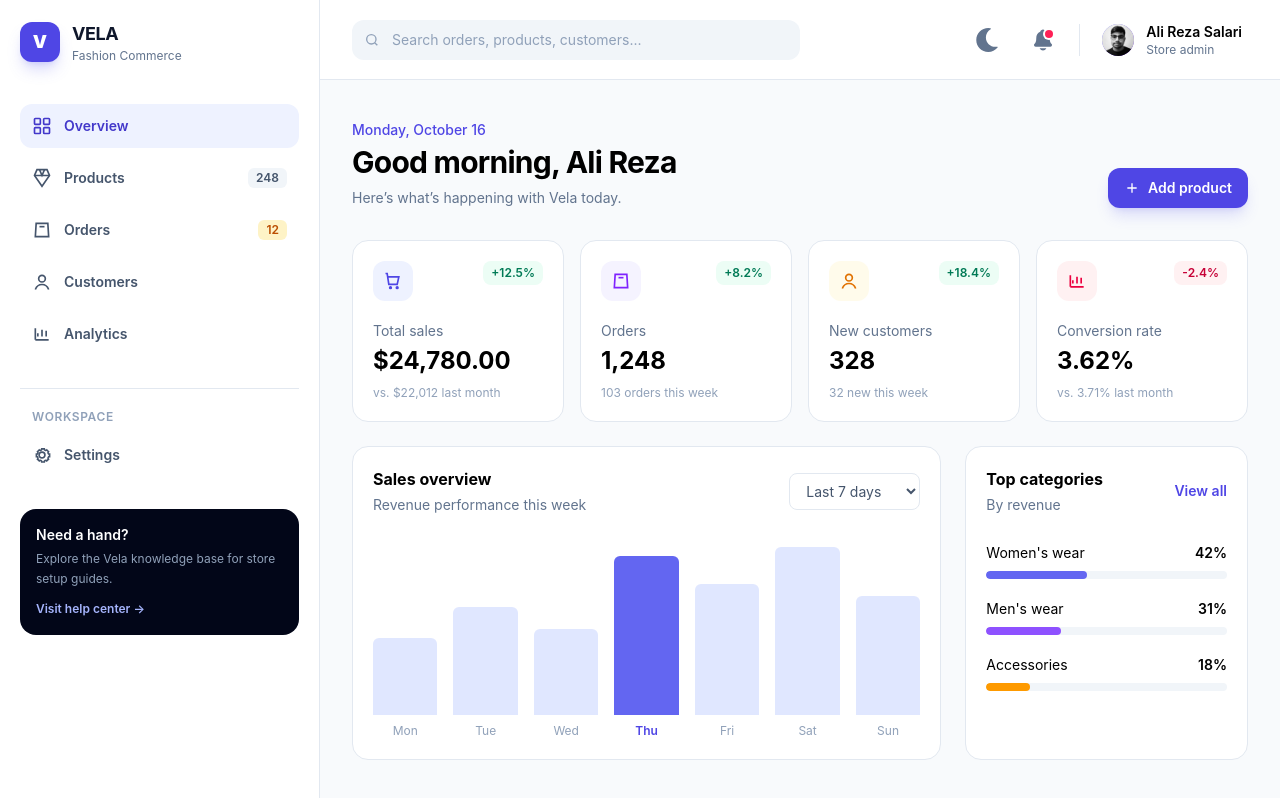
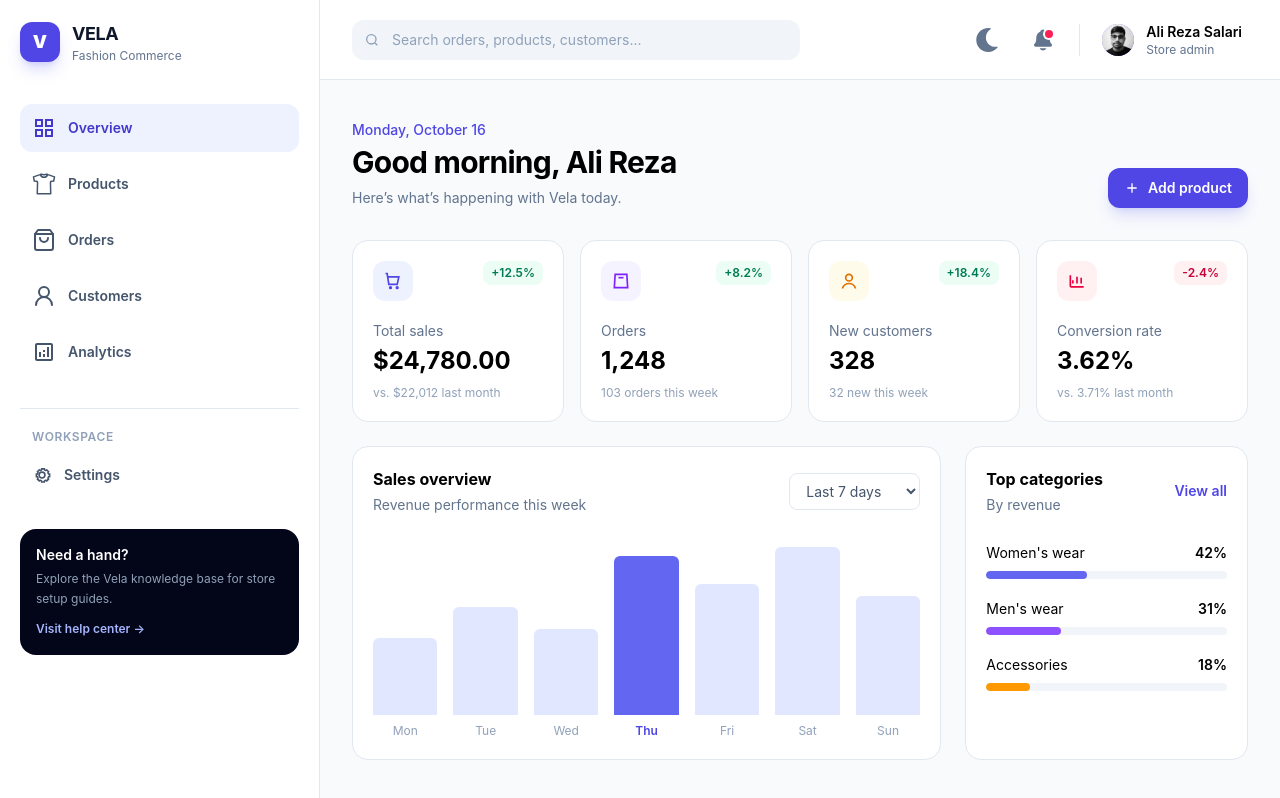
Before and after one commit to ali-reza-salari/Admin-Dashboard-panel-React.js, a React (Vite) app: page / in a window 1280 px wide. Built offline with nearby package versions, Linux system fonts and the light colour scheme.

Commit message:
feat: compelited sidebar menu - added sidebar icons

```diff
--- a/src/components/common/Sidebar/Sidebar.jsx
+++ b/src/components/common/Sidebar/Sidebar.jsx
@@ -1,4 +1,5 @@
 import {NavLink} from "react-router";
+import sidebarMenus from "../../../data/sidebarMenus.js";
 
 export default function Sidebar() {
     return (
@@ -21,54 +22,14 @@
             </div>
 
             <nav className="mt-6 grid grid-cols-2 gap-2 sm:grid-cols-4 lg:grid-cols-1" aria-label="Main navigation">
-                <NavLink
-                    to={"/"}
-                    className={({isActive}) => `${isActive ? "bg-brand-50 text-brand-700 dark:bg-brand-500 dark:text-brand-100 dark:hover:bg-brand-500" : "text-slate-600 hover:bg-slate-100 dark:text-slate-300 dark:hover:bg-slate-800"} flex items-center gap-3 rounded-xl px-3 py-3 text-sm font-semibold`}
-                    end
-                >
-                    <svg className="h-5 w-5" viewBox="0 0 24 24" fill="none" stroke="currentColor" stroke-width="2">
-                        <rect x="3" y="3" width="7" height="7" rx="1"/>
-                        <rect x="14" y="3" width="7" height="7" rx="1"/>
-                        <rect x="3" y="14" width="7" height="7" rx="1"/>
-                        <rect x="14" y="14" width="7" height="7" rx="1"/>
-                    </svg>
-                    Overview
-                </NavLink>
-
-                <NavLink to={"products"} className={({isActive}) => `${isActive ? "bg-brand-50 text-brand-700 dark:bg-brand-500 dark:text-brand-100 dark:hover:bg-brand-500" : "text-slate-600 hover:bg-slate-100 dark:text-slate-300 dark:hover:bg-slate-800"} flex items-center gap-3 rounded-xl px-3 py-3 text-sm font-semibold`} end>
-                    <svg className="h-5 w-5" viewBox="0 0 24 24" fill="none" stroke="currentColor" stroke-width="2">
-                        <path d="M6 2h12l3 7-9 13L3 9l3-7Z"/>
-                        <path d="M3 9h18M9 2l3 7 3-7"/>
-                    </svg>
-
-                    Products
-
-                    <span className="ml-auto hidden rounded-md bg-slate-100 px-2 py-0.5 text-xs dark:bg-slate-800 lg:block">248</span>
-                </NavLink>
-
-                <NavLink to={"orders"} className={({isActive}) => `${isActive ? "bg-brand-50 text-brand-700 dark:bg-brand-500 dark:text-brand-100 dark:hover:bg-brand-500" : "text-slate-600 hover:bg-slate-100 dark:text-slate-300 dark:hover:bg-slate-800"} flex items-center gap-3 rounded-xl px-3 py-3 text-sm font-semibold`} end>
-                    <svg className="h-5 w-5" viewBox="0 0 24 24" fill="none" stroke="currentColor" stroke-width="2">
-                        <path d="M5 4h14l1 16H4L5 4Z"/>
-                        <path d="M9 8h6"/>
-                    </svg>
-                    Orders
-                    <span className="ml-auto hidden rounded-md bg-amber-100 px-2 py-0.5 text-xs text-amber-700 dark:bg-amber-500/15 dark:text-amber-300 lg:block">12</span>
-                </NavLink>
-
-                <NavLink to={"customers"} className={({isActive}) => `${isActive ? "bg-brand-50 text-brand-700 dark:bg-brand-500 dark:text-brand-100 dark:hover:bg-brand-500" : "text-slate-600 hover:bg-slate-100 dark:text-slate-300 dark:hover:bg-slate-800"} flex items-center gap-3 rounded-xl px-3 py-3 text-sm font-semibold`} end>
-                    <svg className="h-5 w-5" viewBox="0 0 24 24" fill="none" stroke="currentColor" stroke-width="2">
-                        <circle cx="12" cy="8" r="4"/>
-                        <path d="M4 21c1.5-4 4.1-6 8-6s6.5 2 8 6"/>
-                    </svg>
-                    Customers
-                </NavLink>
-
-                <NavLink to={"analytics"} className={({isActive}) => `${isActive ? "bg-brand-50 text-brand-700 dark:bg-brand-500 dark:text-brand-100 dark:hover:bg-brand-500" : "text-slate-600 hover:bg-slate-100 dark:text-slate-300 dark:hover:bg-slate-800"} flex items-center gap-3 rounded-xl px-3 py-3 text-sm font-semibold`} end>
-                    <svg className="h-5 w-5" viewBox="0 0 24 24" fill="none" stroke="currentColor" stroke-width="2">
-                        <path d="M4 19V5M4 19h16M7 15v-4M12 15V7M17 15v-7"/>
-                    </svg>
-                    Analytics
-                </NavLink>
+                {
+                    sidebarMenus.map(menu => (
+                        <NavLink key={menu.id} to={menu.path} className={({isActive}) => `${isActive ? "bg-brand-50 text-brand-700 dark:bg-brand-500 dark:text-brand-100 dark:hover:bg-brand-500" : "text-slate-600 hover:bg-slate-100 dark:text-slate-300 dark:hover:bg-slate-800"} flex items-center gap-3 rounded-xl px-3 py-3 text-sm font-semibold`} end>
+                            {<menu.icon className={"size-6"} />}
+                            {menu.menu_name}
+                        </NavLink>
+                    ))
+                }
             </nav>
 
             <div className="mt-8 hidden border-t border-slate-200 pt-5 dark:border-slate-800 lg:block">
--- /dev/null
+++ b/src/data/sidebarMenus.js
@@ -0,0 +1,39 @@
+import { MdOutlineGridView , MdOutlineAnalytics  } from "react-icons/md";
+import { IoShirtOutline } from "react-icons/io5";
+import { FiShoppingBag } from "react-icons/fi";
+import { LuUserRound } from "react-icons/lu";
+
+const sidebarMenus = [
+    {
+        id: 1,
+        menu_name: "Overview",
+        path: "/",
+        icon: MdOutlineGridView
+    },
+    {
+        id: 2,
+        menu_name: "Products",
+        path: "products",
+        icon: IoShirtOutline
+    },
+    {
+        id: 3,
+        menu_name: "Orders",
+        path: "orders",
+        icon: FiShoppingBag
+    },
+    {
+        id: 4,
+        menu_name: "Customers",
+        path: "customers",
+        icon: LuUserRound
+    },
+    {
+        id: 5,
+        menu_name: "Analytics",
+        path: "analytics",
+        icon: MdOutlineAnalytics
+    }
+]
+
+export default sidebarMenus
```
